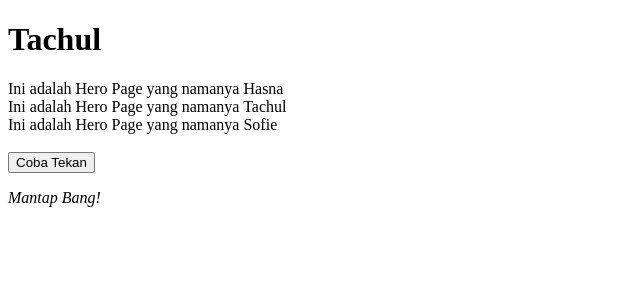
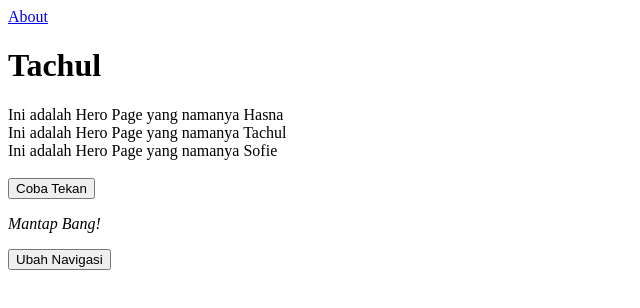
Before and after one commit to hmiftachul11/learn-react, a React (Create React App) app: page / in a window 1280 px wide. Shown: the top 308 px of the page, without its empty margins (0-640 px from the left). Built offline with nearby package versions, Linux system fonts and the light colour scheme.

Commit message:
Implementasi Penggunaan UseState pada React

```diff
--- a/package.json
+++ b/package.json
@@ -6,7 +6,9 @@
     "@testing-library/jest-dom": "^5.17.0",
     "@testing-library/react": "^13.4.0",
     "@testing-library/user-event": "^13.5.0",
+    "bootstrap": "^5.3.2",
     "react": "^18.2.0",
+    "react-bootstrap": "^2.9.2",
     "react-dom": "^18.2.0",
     "react-scripts": "5.0.1",
     "web-vitals": "^2.1.4"
--- a/src/App.js
+++ b/src/App.js
@@ -1,28 +1,37 @@
-import './App.css';
-import Button from './components/Button';
-import Footer from './components/Footer';
-import Hero from './components/Hero';
+import { useState } from "react";
+import "./App.css";
+import Button from "./components/Button";
+import Footer from "./components/Footer";
+import Hero from "./components/Hero";
+import Navbar from "./components/Navbar";
 
 function App() {
-  const pacar = 'Hasna';
-  const myName = 'Tachul';
-  const ex = 'Sofie'
+  const [navbar, setNavbar] = useState("");
+  const pacar = "Hasna";
+  const myName = "Tachul";
+  const ex = "Sofie";
 
   const clicked = () => {
-    return alert('Button has been clicked!')
-  }
+    return alert("Button has been clicked!");
+  };
 
   const paragraph = () => {
     return <i>Mantap Bang!</i>;
-  }
+  };
+
+  const changeNavbar = () => {
+    setNavbar(navbar === "My Contact" ? "About" : "My Contact");
+  };
 
   return (
     <>
+      <Navbar navValue={navbar} onNavbarChange={changeNavbar}/>
       <h1>Tachul</h1>
-      <Hero pacar={pacar} ex = {ex} myName = {myName}/>
-      <br/>
-      <Button clicked={clicked}/>
-      <Footer paragraph={paragraph}/>
+      <Hero pacar={pacar} ex={ex} myName={myName} />
+      <br />
+      <Button clicked={clicked} />
+      <Footer paragraph={paragraph} />
+      <button onClick={() => changeNavbar()}>Ubah Navigasi</button>
     </>
   );
 }
--- /dev/null
+++ b/src/components/Navbar.js
@@ -0,0 +1,10 @@
+import React from 'react'
+import { Nav } from 'react-bootstrap'
+
+export default function Navbar({navValue, onNavbarChange}) {
+  return (
+    <div>
+      <Nav.Link href='https://tachul.vercel.com' target='_blank' onClick={onNavbarChange}>{!navValue ? 'About' : navValue}</Nav.Link>
+    </div>
+  )
+}
```
Also changed, not shown: 1 other file (tests, documents, lock files or other folders).
